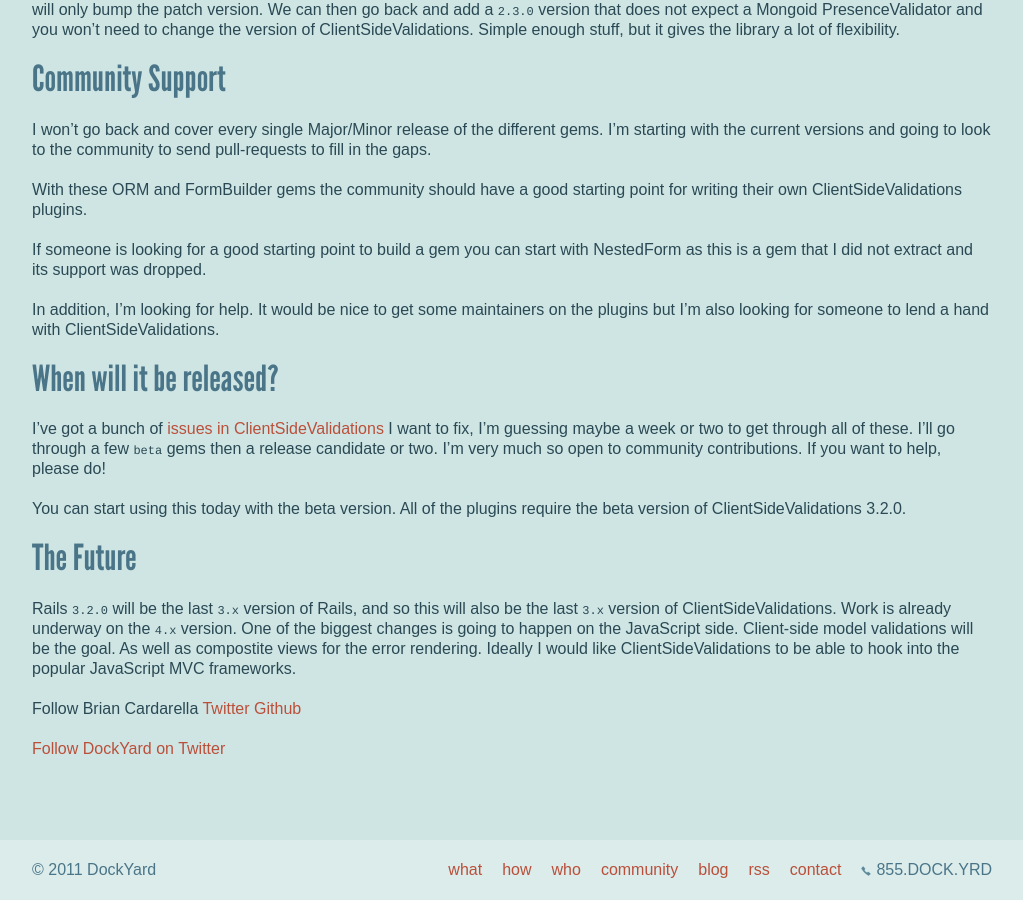
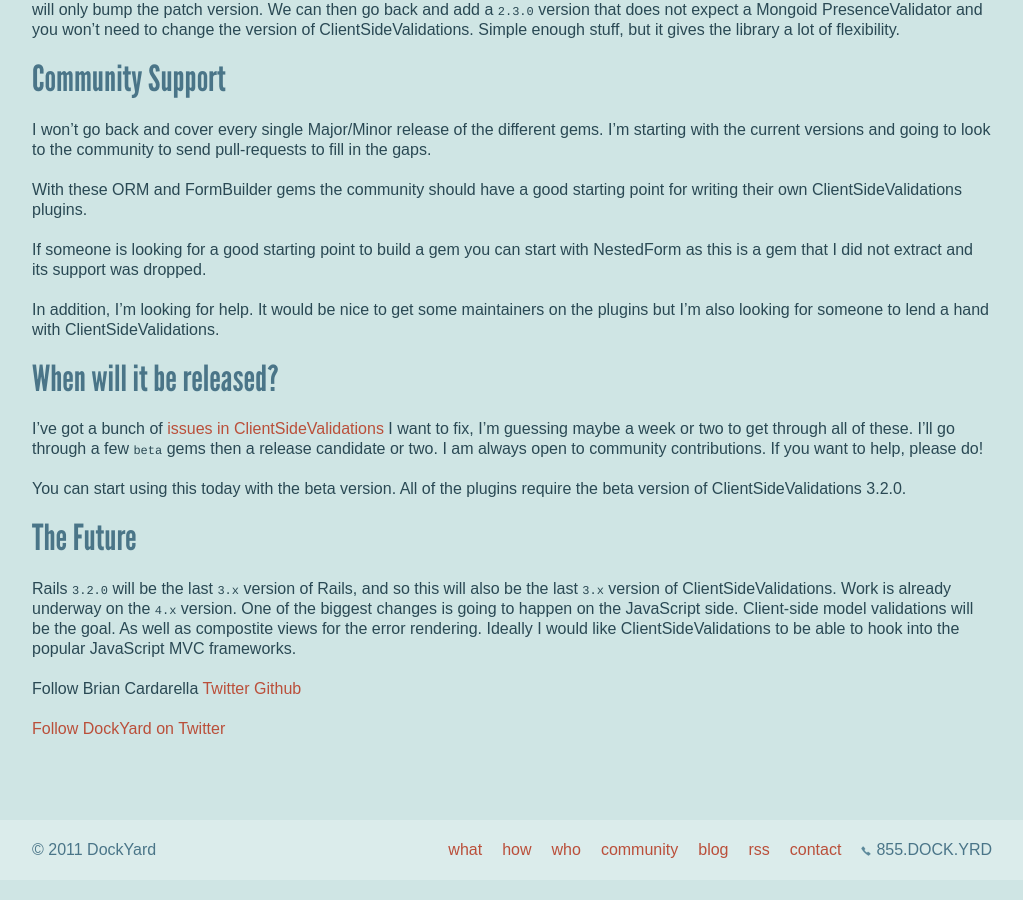
Before and after one commit to Hakon/reefpoints, a Jekyll site: the page built from _posts/2012-01-22-client-side-validations-goes-modular.md, in a window 1280 px wide and 900 px high, scrolled down 1000 px. Shown: the whole window, without its empty margins (128-1151 px from the left). Built offline with Jekyll 4.4.1, drawn with Linux system fonts in a browser that asks for light colours; Markdown is read by kramdown in place of the engine named in the settings; comment, search, counter and statistics services are not loaded.

Commit message:
Updated post

```diff
--- a/_posts/2012-01-22-client-side-validations-goes-modular.md
+++ b/_posts/2012-01-22-client-side-validations-goes-modular.md
@@ -83,8 +83,7 @@ hand with ClientSideValidations.
 I've got a bunch of [issues in
 ClientSideValidations](https://github.com/bcardarella/client_side_validations/issues) I want to fix, I'm
 guessing maybe a week or two to get through all of these. I'll go
-through a few `beta` gems then a release candidate or two. I'm very much
-so open to community contributions. If you want to help, please do!
+through a few `beta` gems then a release candidate or two. I am always open to community contributions. If you want to help, please do!
 
 You can start using this today with the beta version. All of the plugins
 require the beta version of ClientSideValidations 3.2.0.
```
